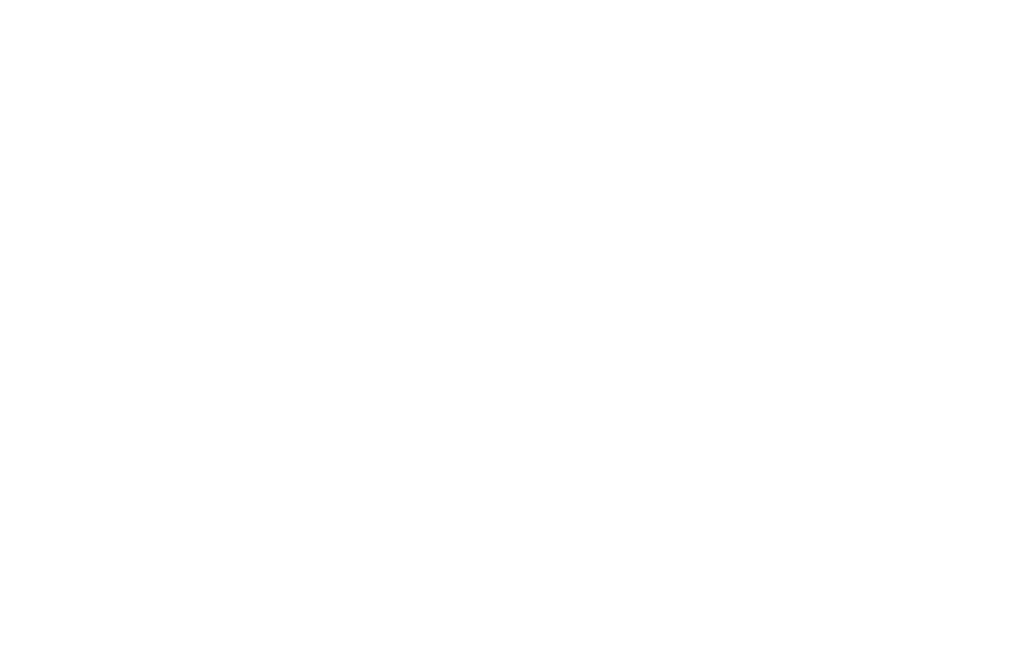
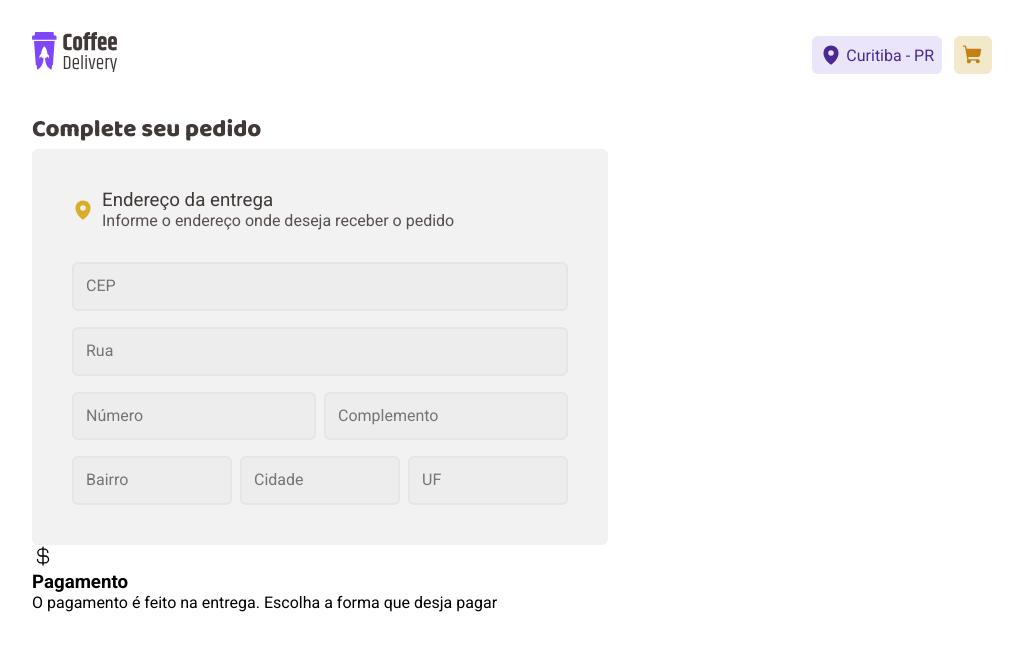
Before and after one commit to VrituuRuby/coffee-delivery-app, a React (Vite) app: page /checkout in a window 1280 px wide. Before the commit this address had no page. Shown: the top 650 px of the page, without its empty margins (128-1151 px from the left). Built offline with nearby package versions, Linux system fonts and the light colour scheme.

Commit message:
Created checkout page

```diff
--- a/src/Router.tsx
+++ b/src/Router.tsx
@@ -1,5 +1,6 @@
 import {Routes, Route} from "react-router-dom"
 import { DefaultLayout } from "./layouts/defaultLayout"
+import { Checkout } from "./pages/Checkout"
 import { Home } from "./pages/Home"
 
 export function Router(){
@@ -7,6 +8,7 @@
 		<Routes>
 			<Route path='/' element={<DefaultLayout />}>
 				<Route path='/' element={<Home />} />
+				<Route path='/checkout' element={<Checkout />} />
 			</Route>
 		</Routes>
 	)
--- a/src/components/Header/index.tsx
+++ b/src/components/Header/index.tsx
@@ -1,22 +1,27 @@
+
+import { ActionsContainer, HeaderContainer } from "./styles"
+import {MapPin, ShoppingCart} from "phosphor-react"
 import logo from "../../assets/Logo.svg"
-import {MapPin, ShoppingCart} from "phosphor-react"
-import { ActionsContainer, HeaderContainer } from "./styles"
+import { NavLink } from "react-router-dom"
+
 
 export function Header(){
 	return(
 		<HeaderContainer>
 			<nav>
-				<h1>
-					<img src={logo} alt="Coffe Delivery" />
-				</h1>
+				<NavLink to="/">
+					<h1>
+						<img src={logo} alt="Coffe Delivery" />
+					</h1>
+				</NavLink>
 				<ActionsContainer>
 					<a href="#">
 						<MapPin size={22} weight="fill" />
 						Curitiba - PR
 					</a>
-					<a>
+					<NavLink to='/checkout'>
 						<ShoppingCart size={22} weight="fill"/>
-					</a>
+					</NavLink>
 				</ActionsContainer>
 			</nav>
 		</HeaderContainer>
--- a/src/components/Header/styles.ts
+++ b/src/components/Header/styles.ts
@@ -1,6 +1,7 @@
 import styled from "styled-components"
 
 export const HeaderContainer = styled.header`
+  margin: 0 10rem;
   nav {
     margin: 2rem 0;
     display: flex;
--- a/src/layouts/defaultStyles.ts
+++ b/src/layouts/defaultStyles.ts
@@ -1,6 +1,4 @@
 import styled from "styled-components"
 
 export const DefaultLayoutContainer = styled.div`
-  width: 1120px;
-  margin: 0 auto;
 `
--- /dev/null
+++ b/src/pages/Checkout/index.tsx
@@ -0,0 +1,45 @@
+import { CurrencyDollar, MapPin, Money } from "phosphor-react"
+import { AddressForm, CheckoutContainer, FormContainer, FormDescription, InputsContainer } from "./styles"
+
+export function Checkout() {
+	return(
+		<CheckoutContainer>
+			<FormContainer>
+				<h2>Complete seu pedido</h2>
+				<form action="">
+					<AddressForm>
+						<FormDescription>
+							<MapPin weight="fill" size={22}/>
+
+							<div>
+								<h3>Endereço da entrega</h3>
+								<p>Informe o endereço onde deseja receber o pedido</p>
+							</div>
+						</FormDescription>
+
+						<InputsContainer>
+							<input type="text" placeholder="CEP"/>
+							<input type="text" placeholder="Rua"/>
+							<div>
+								<input type="number" placeholder="Número"/>
+								<input type="text" placeholder="Complemento"/>
+							</div>
+							<div>
+								<input type="text" placeholder="Bairro"/>
+								<input type="text" placeholder="Cidade"/>
+								<input type="text" placeholder="UF"/>
+							</div>
+						</InputsContainer>
+					</AddressForm>
+					<div>
+						<div>
+							<CurrencyDollar size={22} />
+							<h3>Pagamento</h3>
+							<p>O pagamento é feito na entrega. Escolha a forma que desja pagar</p>
+						</div>
+					</div>
+				</form>
+			</FormContainer>
+		</CheckoutContainer>
+	)
+}
--- /dev/null
+++ b/src/pages/Checkout/styles.ts
@@ -0,0 +1,69 @@
+import styled from "styled-components"
+
+export const CheckoutContainer = styled.main`
+  margin: 0 10rem;
+`
+
+export const FormContainer = styled.div`
+  width: 60%;
+  display: flex;
+  flex-direction: column;
+
+  h2 {
+    font-family: 'Baloo 2', cursive;
+    color: ${props => props.theme["base-subtitle"]};
+  }
+
+  `
+
+export const AddressForm = styled.div`
+  display: flex;
+  flex-direction: column;
+  gap: 2rem;
+  padding: 2.5rem;
+  background-color: ${props => props.theme["base-card"]};
+  border-radius: 6px;
+`
+
+export const FormDescription = styled.div`
+  display: flex;
+  align-items: center;
+  gap: 8px;
+  color: ${props => props.theme["base-text"]};
+
+  h3 {
+    color: ${props => props.theme["base-subtitle"]};
+    font-weight: 400;
+  }
+
+  svg {
+    color: ${props => props.theme["yellow-500"]};
+  }
+`
+
+export const InputsContainer = styled.div`
+  display: flex;
+  flex-direction: column;
+  gap: 1rem;
+
+  div {
+    display: flex;
+    justify-content: space-between;
+    gap: 0.5rem;
+
+  }
+  input {
+    width: 100%;
+    background-color: ${props => props.theme["base-input"]};
+    color: ${props => props.theme["base-text"]};
+    padding: 0.75rem;
+    border: 2px solid ${props => props.theme["base-button"]};
+    border-radius: 6px;
+    line-height: 1.3;
+
+    & ::placeholder {
+      color: ${props => props.theme["base-label"]};
+    }
+  }
+
+`
--- a/src/pages/Home/components/CoffeeList/styles.ts
+++ b/src/pages/Home/components/CoffeeList/styles.ts
@@ -1,7 +1,7 @@
 import styled from "styled-components"
 
 export const CoffeListContainer = styled.main`
-  padding: 2rem 0;
+  padding: 2rem 10rem;
 
   h3{
     font-family: 'Baloo 2', cursive;
--- a/src/pages/Home/components/Hero/styles.ts
+++ b/src/pages/Home/components/Hero/styles.ts
@@ -1,13 +1,14 @@
 import styled from "styled-components"
+
+import BgImage from "../../../../assets/Background.png"
 
 export const HeroContainer = styled.main`
   display: flex;
   align-items: center;
-  justify-content: center;
+  justify-content: space-between;
   gap: 3.5rem;
-  padding: 6rem 0;
-  width: 1120px;
-  margin: 0 auto;
+  padding: 6rem 10rem;
+  background-image: url(${BgImage});
 
   div {
     h1 {
```
